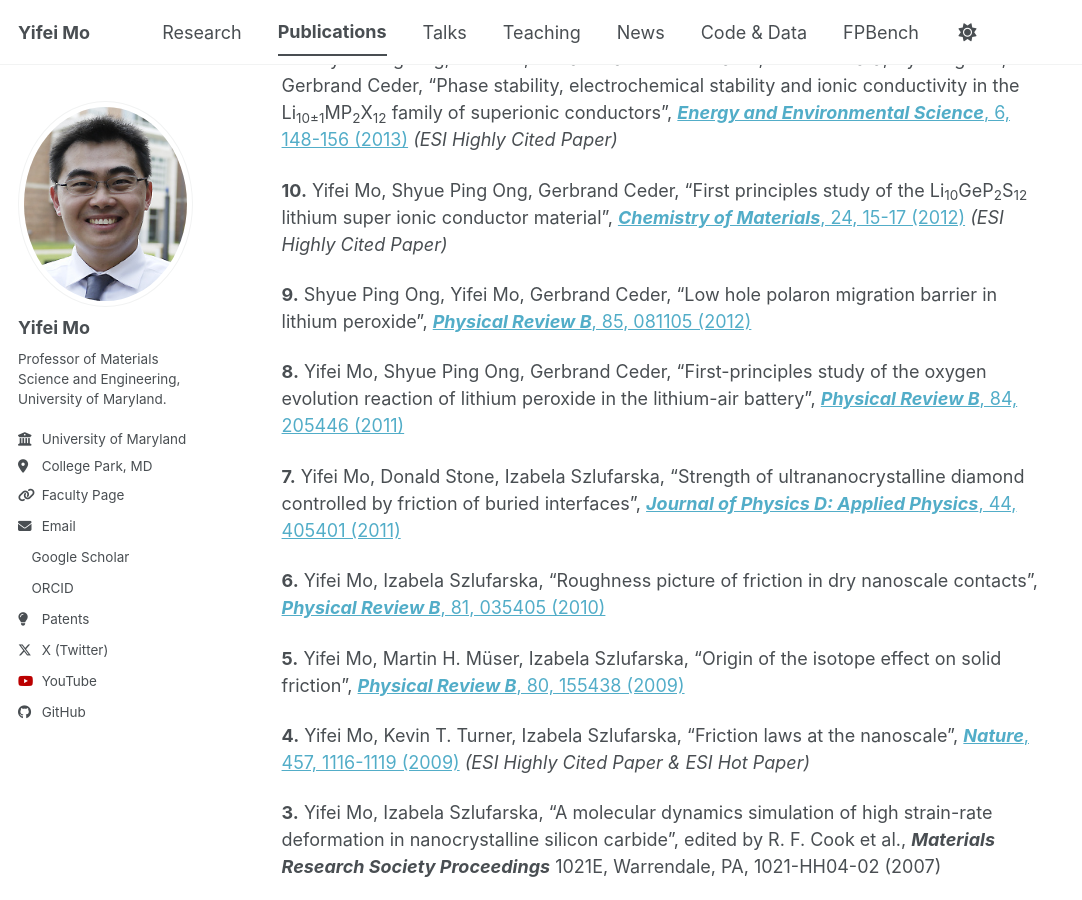
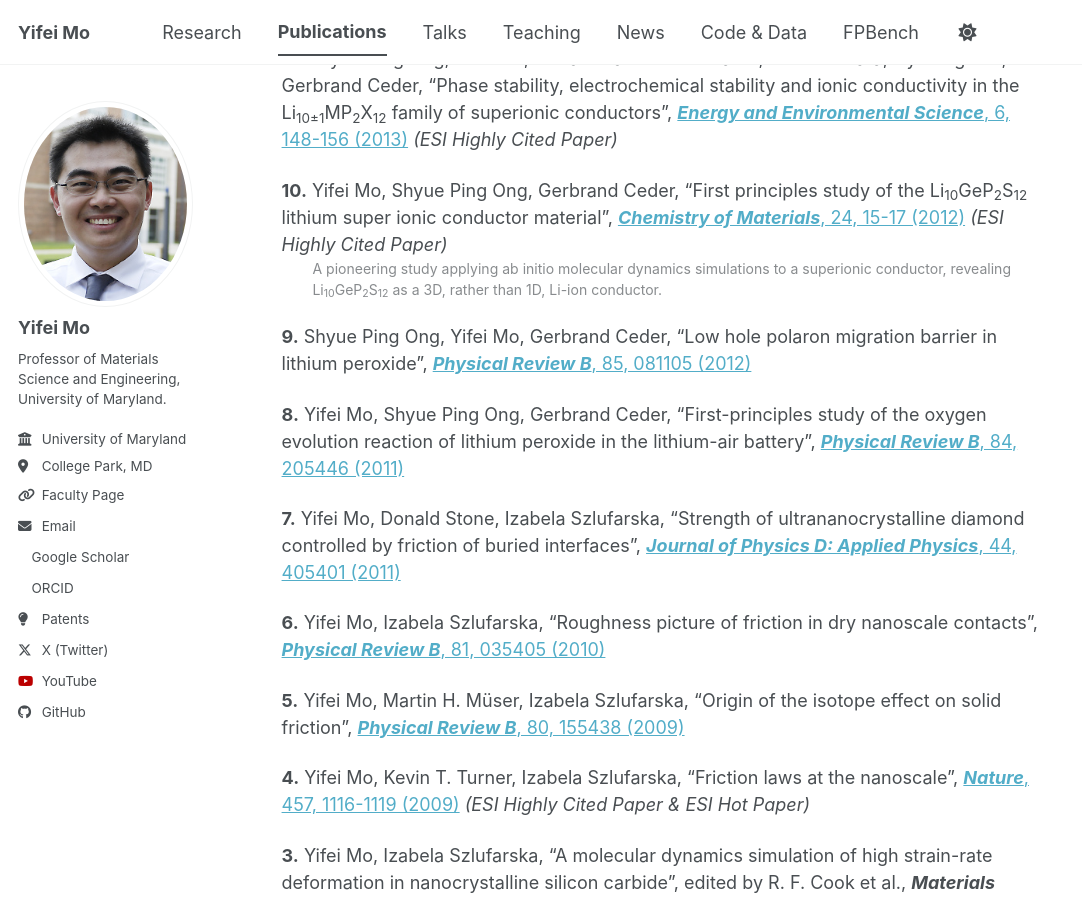
Before and after one commit to yifeimo/yifeimo.github.io, a Jekyll site: the page built from _pages/publications.md, in a window 1280 px wide and 900 px high, scrolled down 12516 px. Shown: the whole window, without its empty margins (0-1082 px from the left). Built offline with Jekyll 4.4.1, drawn with Linux system fonts in a browser that asks for light colours; a style sheet for code colours, icons or effects is not loaded.

Commit message:
Add description to entry 10 (LGPS pioneering AIMD study)
Co-Authored-By: Claude Sonnet 5 <noreply@anthropic.com>

```diff
--- a/_pages/publications.md
+++ b/_pages/publications.md
@@ -213,6 +213,7 @@ author_profile: true
 **11.** Shyue Ping Ong, Yifei Mo, William Davidson Richards, Lincoln Miara, Hyo Sug Lee, Gerbrand Ceder, "Phase stability, electrochemical stability and ionic conductivity in the Li<sub>10±1</sub>MP<sub>2</sub>X<sub>12</sub> family of superionic conductors", [***Energy and Environmental Science***, 6, 148-156 (2013)](http://dx.doi.org/10.1039/C2EE23355J) *(ESI Highly Cited Paper)*
 
 **10.** Yifei Mo, Shyue Ping Ong, Gerbrand Ceder, "First principles study of the Li<sub>10</sub>GeP<sub>2</sub>S<sub>12</sub> lithium super ionic conductor material", [***Chemistry of Materials***, 24, 15-17 (2012)](http://dx.doi.org/10.1021/cm203303y) *(ESI Highly Cited Paper)*
+<br><span class="citation" style="display: block; margin-left: 2.2em;">A pioneering study applying ab initio molecular dynamics simulations to a superionic conductor, revealing Li<sub>10</sub>GeP<sub>2</sub>S<sub>12</sub> as a 3D, rather than 1D, Li-ion conductor.</span>
 
 **9.** Shyue Ping Ong, Yifei Mo, Gerbrand Ceder, "Low hole polaron migration barrier in lithium peroxide", [***Physical Review B***, 85, 081105 (2012)](http://dx.doi.org/10.1103/PhysRevB.85.081105)
 
```
